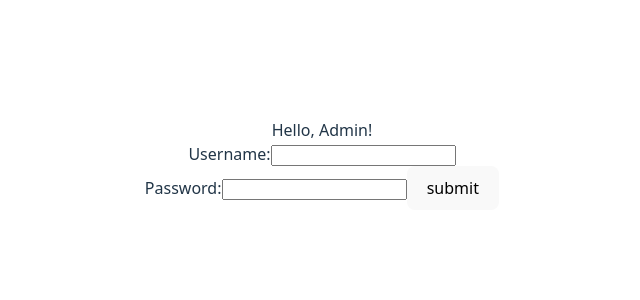
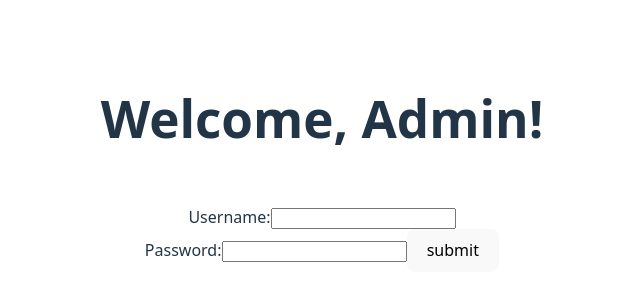
Before and after one commit to vang1100/papr-lab, a React (Vite) app: page /login in a window 1280 px wide. Shown: the part 236-536 px from the top of the page, without its empty margins (318-958 px from the left). Built offline with nearby package versions, Linux system fonts and the light colour scheme.

Commit message:
added log in form

```diff
--- a/src/App.jsx
+++ b/src/App.jsx
@@ -2,6 +2,7 @@ import { useState } from 'react'
 import viteLogo from '/vite.svg'
 import './App.css'
 import LogIn from './LogIn/LogIn'
+//import LoginForm from './LoginForm/LoginForm'
 import { Router, Route } from 'react-router-dom';
 
 function App() {
--- a/src/LogIn/LogIn.jsx
+++ b/src/LogIn/LogIn.jsx
@@ -1,3 +1,5 @@
+import LoginForm from "../LoginForm/LoginForm";
+
 function LogIn(){
 
 
@@ -5,16 +7,10 @@ function LogIn(){
 
         <div>
 
-            <label>
-                Hello, Admin!
-                <br/>
-                Username:
-                 <input name="username"/>
-                 <br/>
-                 Password:
-                 <input name="password"/>
-            </label>
-            <button>submit</button>
+        <h1>Welcome, Admin!</h1>
+
+        <LoginForm/>
+
         </div>
     )
 }
--- /dev/null
+++ b/src/LoginForm/LoginForm.jsx
@@ -0,0 +1,33 @@
+function LoginForm() {
+
+const login = () => {
+    console.log('when i click this button, admin will log in');
+}
+    return (
+        <>
+        <div>
+
+            <form onSubmit={login}>
+
+                <label>
+
+                <br/>
+                Username:
+                 <input name="username"/>
+                 <br/>
+                 Password:
+                 <input name="password"/>
+                </label>
+
+            <button>submit</button>
+
+            </form>
+
+
+
+        </div>
+        </>
+    )
+}
+
+export default LoginForm;
```
Also changed, not shown: 1 other file (tests, documents, lock files or other folders).
